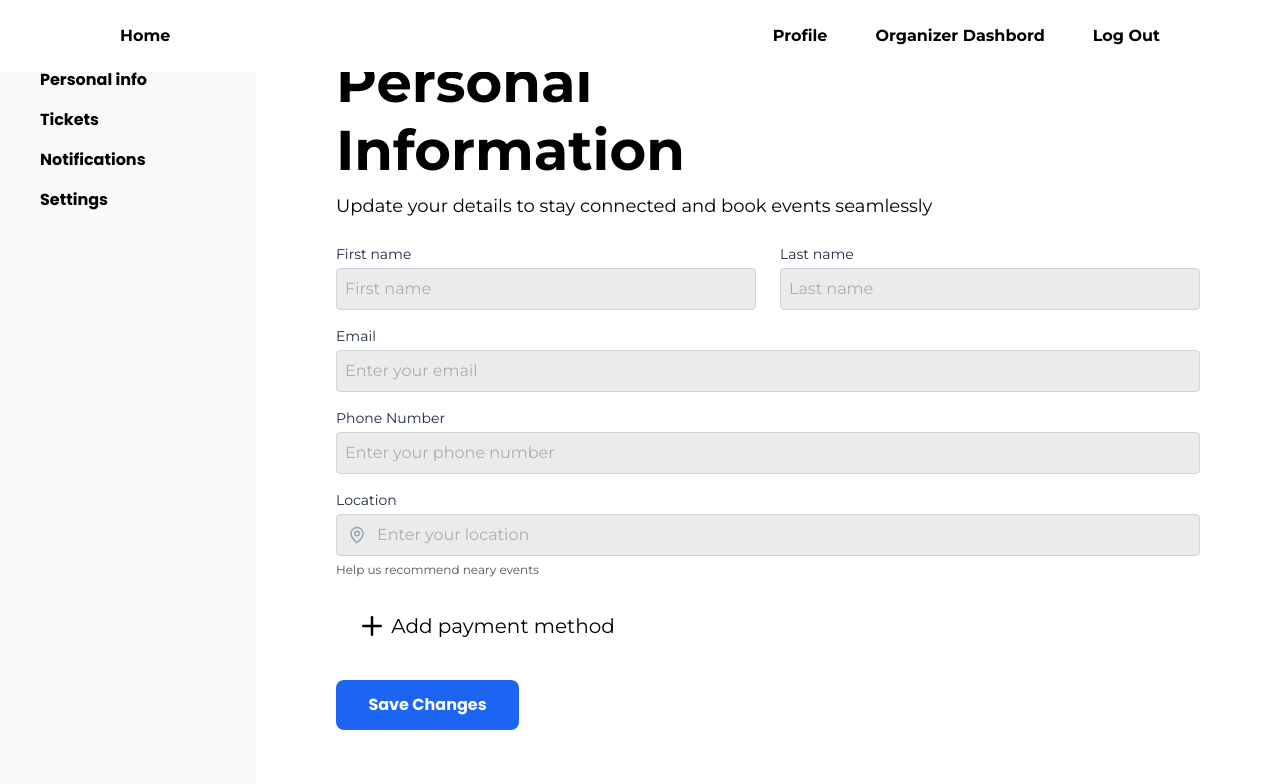
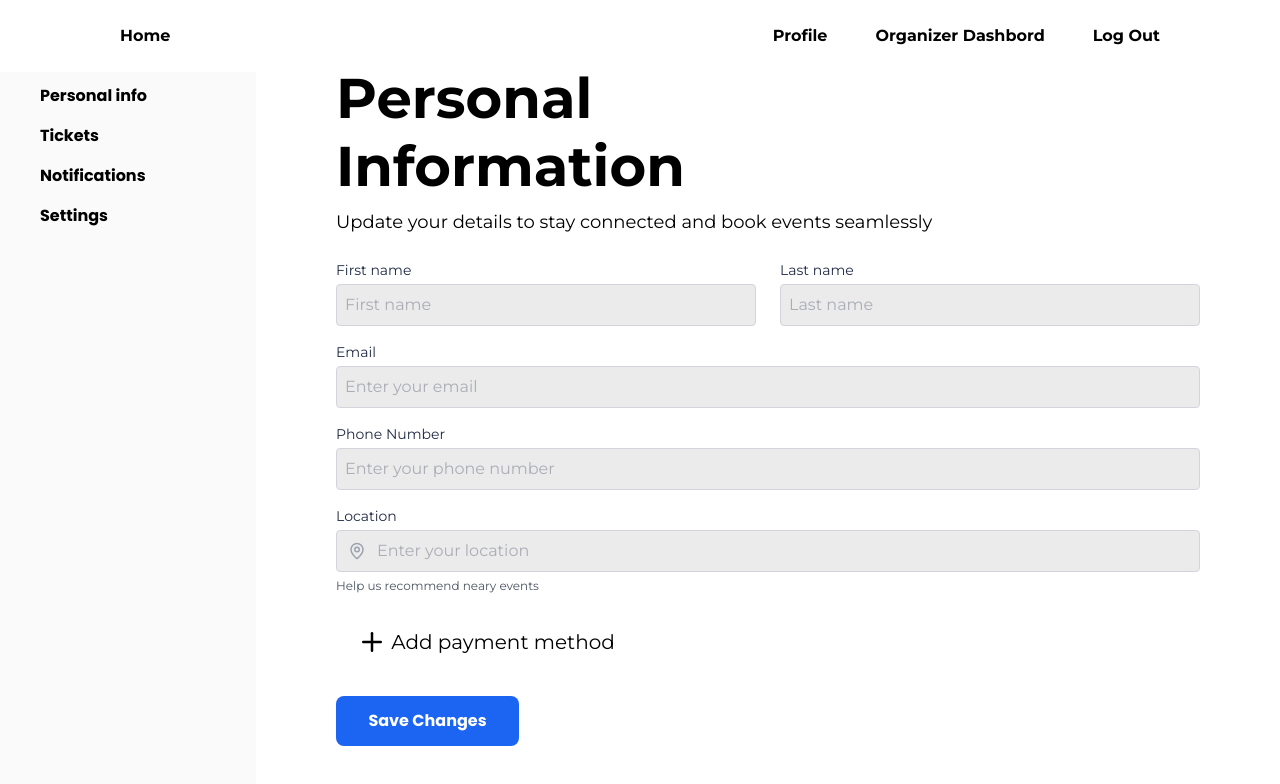
Before and after one commit to mafindijr/easy-ticketing-app, a React (Vite) app: page /profile in a window 1280 px wide. Shown: the top 784 px of the page. Built offline with nearby package versions, Linux system fonts and the light colour scheme.

Commit message:
fix: adjust margin in Profile component for better layout

```diff
--- a/src/components/Profile.jsx
+++ b/src/components/Profile.jsx
@@ -15,7 +15,7 @@ export default function Profile() {
 
       <ProfileNav />
 
-      <div className="grid grid-cols-5 h-[100dvh] mt-8">
+      <div className="grid grid-cols-5 h-[100dvh] mt-12">
         <nav className="font-poppins p-10 font-[700] text-[16px] leading-[100%] bg-[#FAFAFA]">
              <ul className="inline-block">
               <li className="mb-6"><a href="#" className="font-bold">Personal info</a></li>
```
